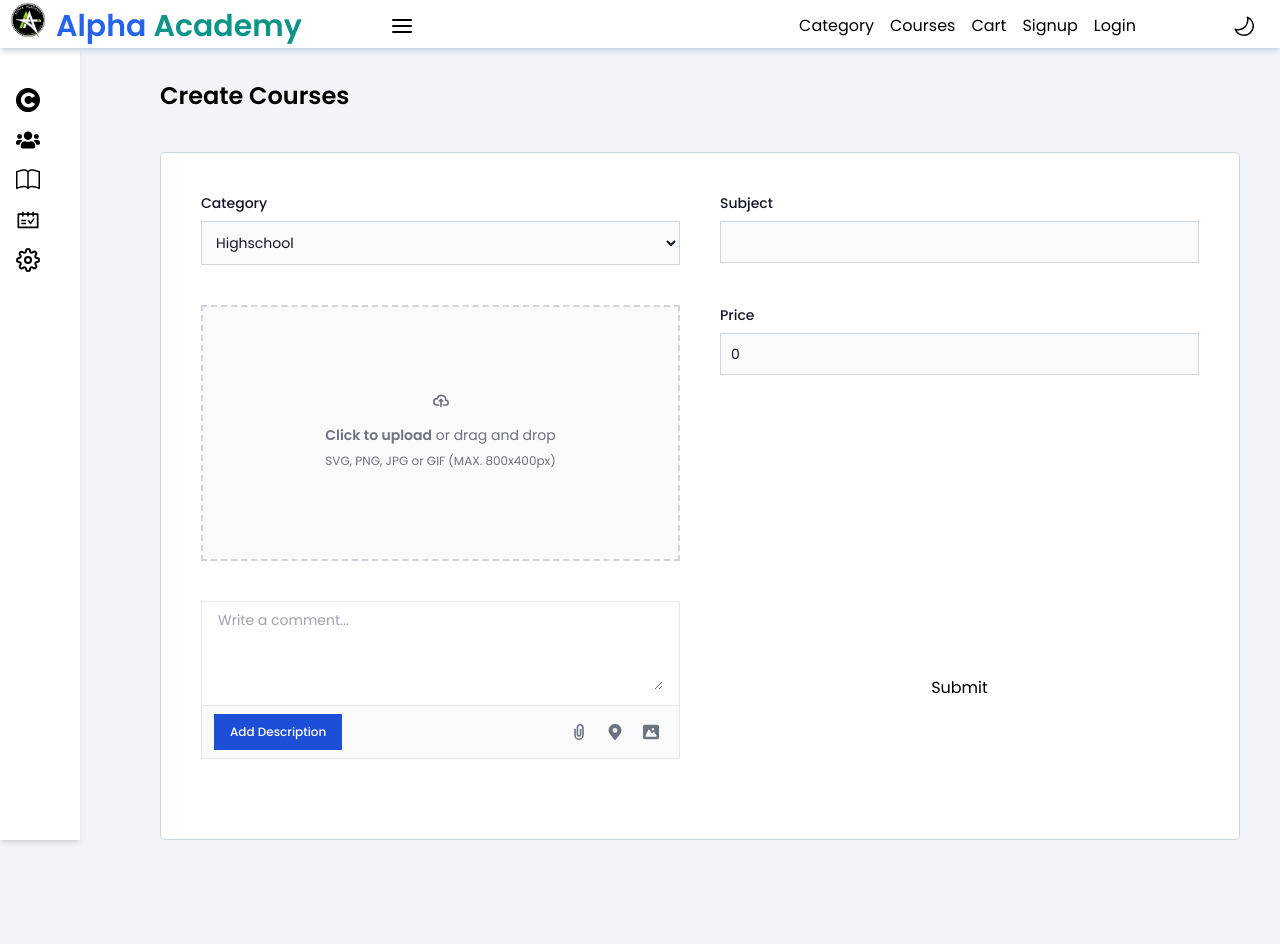
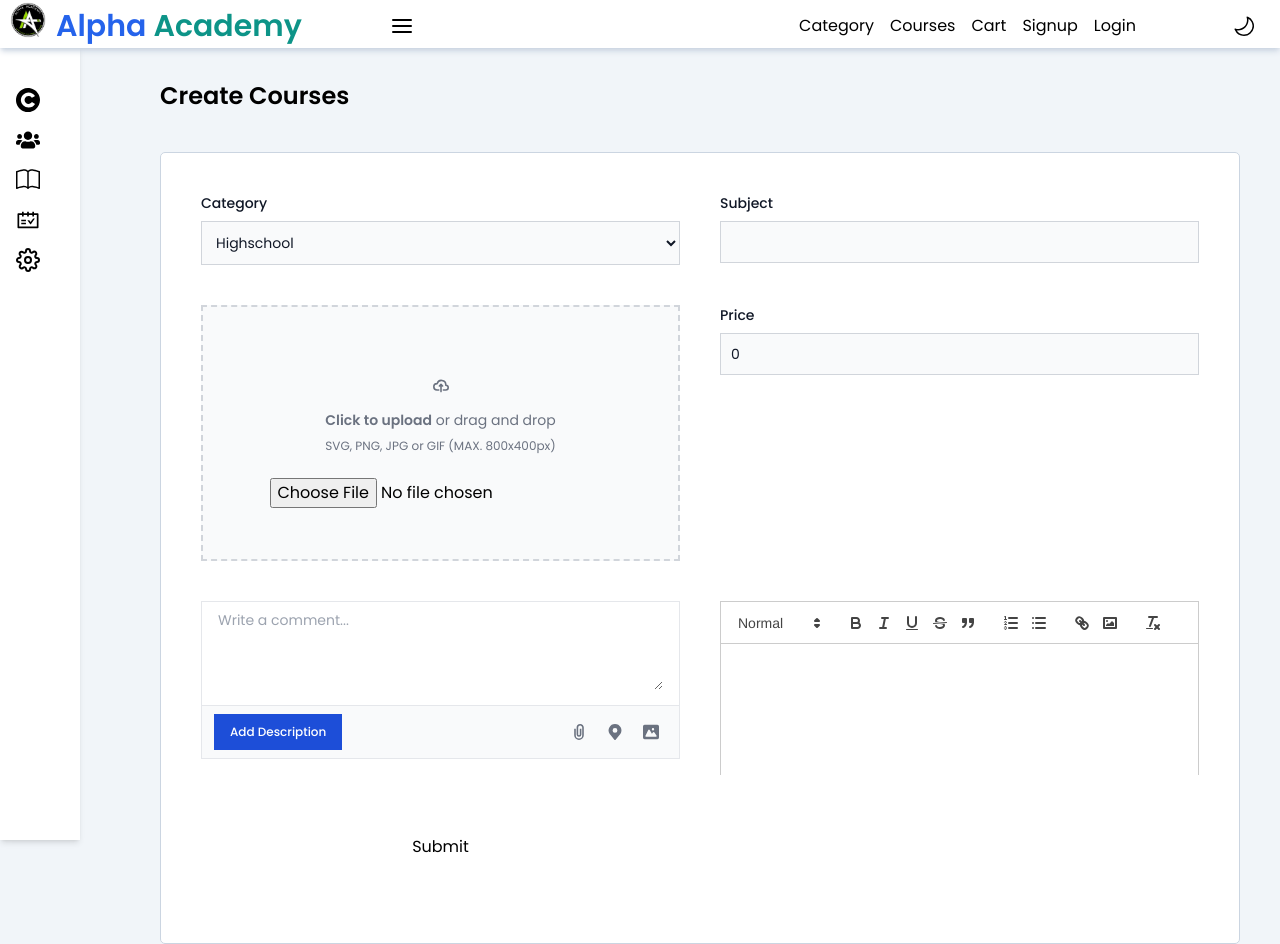
Before and after one commit to deribewsoftware/shadcn_Ui, a Next.js app: page /dashboard/create-course in a window 1280 px wide. Before the commit the page ends 840 px from the top, so only its background shows below. Built offline with nearby package versions, Linux system fonts and the light colour scheme.

Commit message:
react quill added

```diff
--- a/app/dashboard/create-course/page.tsx
+++ b/app/dashboard/create-course/page.tsx
@@ -2,6 +2,7 @@
 import Heading from "@/components/Heading/Heading";
 import Button from "@/components/button/button";
 import Container from "@/components/container/container";
+import TextEditor from "@/components/editor/editor";
 import FileInput from "@/components/input/fileInput";
 import Input from "@/components/input/input";
 import Select from "@/components/input/select";
@@ -47,6 +48,7 @@ const CreateCourse = () => {
           <Input register={register} errors={errors} label="Price" type="number" id="price" required/>
 
           <Textarea/>
+          <TextEditor/>
 
           <div className="p-4 flex justify-center">
             <Button onClick={handleSubmit(onSubmit)} title="Submit"/>
--- /dev/null
+++ b/components/editor/editor.tsx
@@ -0,0 +1,27 @@
+"use client"
+import { useState } from 'react';
+import ReactQuill from 'react-quill';
+import 'react-quill/dist/quill.snow.css';
+
+const TextEditor = () => {
+
+  const [value, setValue] = useState('');
+  const modules = {
+    toolbar: [
+      [{ 'header': [1, 2,3,4,5,6, false] }],
+      ['bold', 'italic', 'underline', 'strike', 'blockquote'],
+      [{ 'list': 'ordered' }, { 'list': 'bullet' }],
+      ['link', 'image'],
+      ['clean'],
+    ],
+  };
+
+  const formats = [
+    'header', 'bold', 'italic', 'underline', 'strike', 'blockquote',
+    'list', 'bullet', 'link', 'image',
+  ];
+  console.log("value: ", value);
+  return (  <ReactQuill modules={modules} formats={formats} theme="snow" value={value} onChange={setValue} />);
+}
+
+export default TextEditor;
--- a/components/input/fileInput.tsx
+++ b/components/input/fileInput.tsx
@@ -24,7 +24,7 @@ const FileInput:React.FC<InputFileProps> = ({register,required,errors,id,disable
                 <p className="mb-2 text-sm text-gray-500 dark:text-gray-400"><span className="font-semibold">Click to upload</span> or drag and drop</p>
                 <p className="text-xs text-gray-500 dark:text-gray-400">SVG, PNG, JPG or GIF (MAX. 800x400px)</p>
             </div>
-            <input id={id}  type="file" className={`hidden ${errors[id]? "border border-rose-400":""}`} {...register(id,{required})}/>
+            <input id={id}  type="file" className={` ${errors[id]? "border border-rose-400":""}`} {...register(id,{required})}/>
         </label>
     </div>
      );
--- a/package.json
+++ b/package.json
@@ -24,6 +24,7 @@
     "react-dom": "^18",
     "react-hook-form": "^7.49.3",
     "react-icons": "^5.0.1",
+    "react-quill": "^2.0.0",
     "react-simple-typewriter": "^5.0.1",
     "tailwind-merge": "^2.2.0",
     "tailwindcss-animate": "^1.0.7"
```
Also changed, not shown: 1 other file (tests, documents, lock files or other folders).
